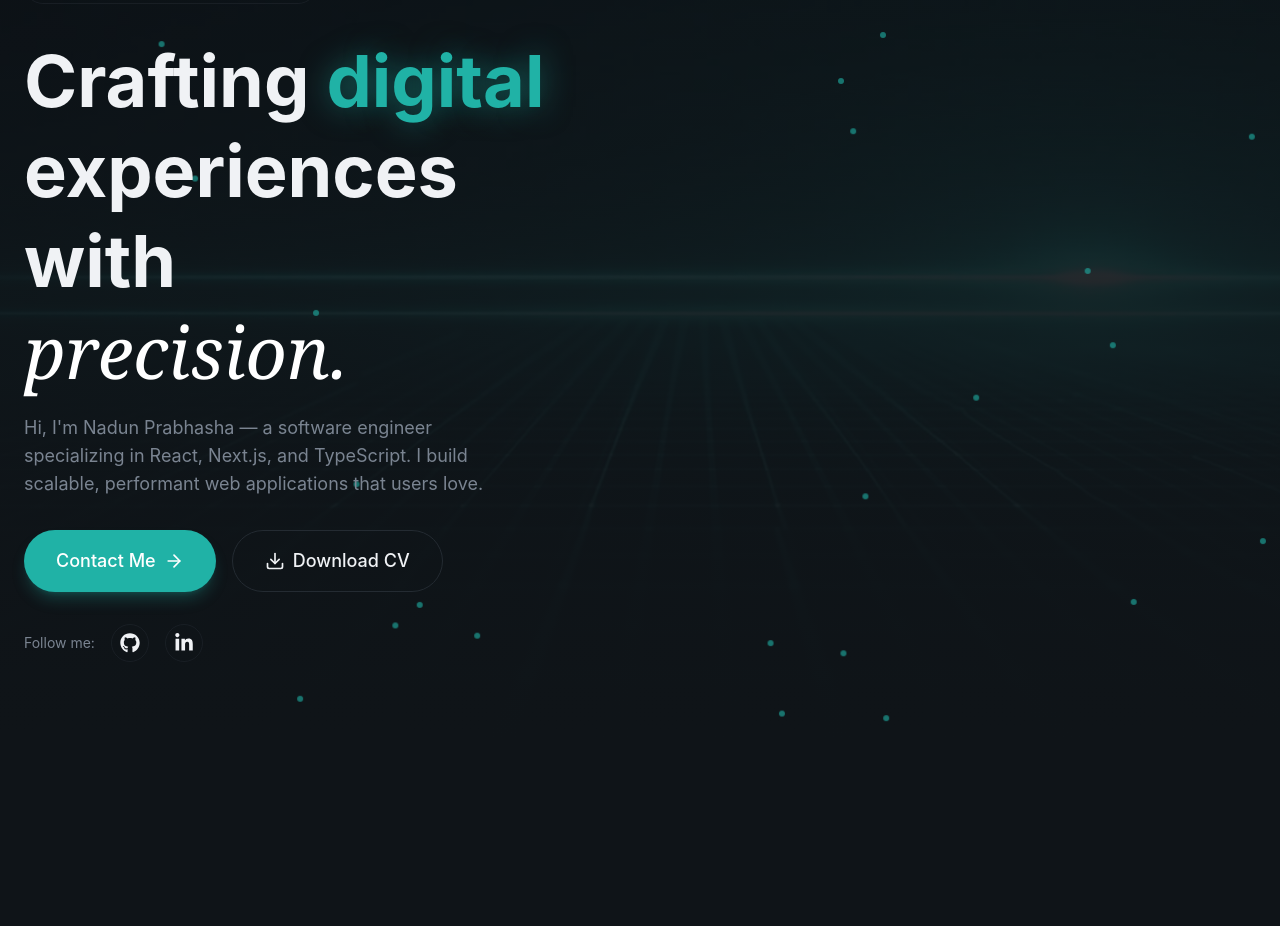
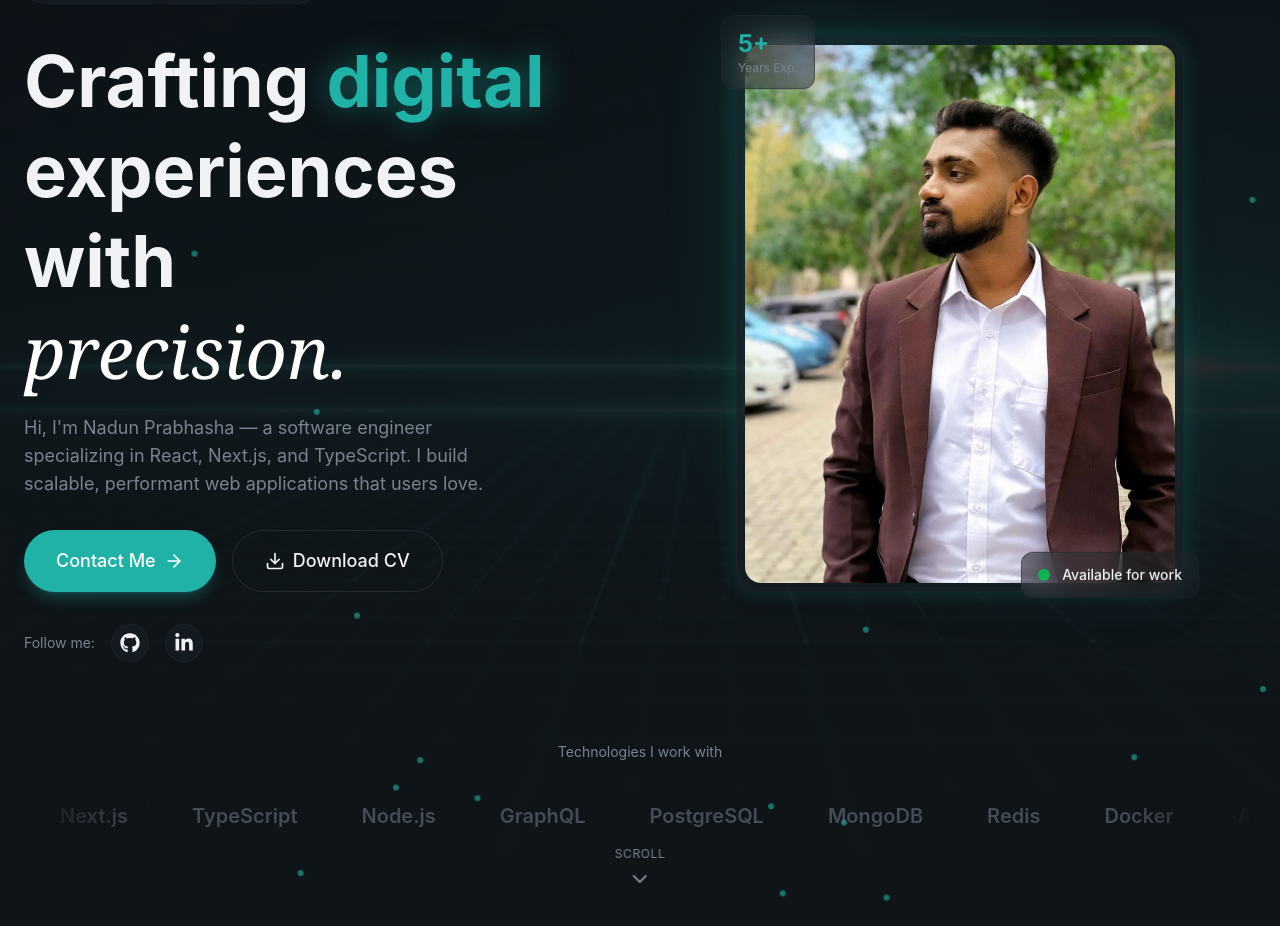
Before and after one commit to NadunPrabhasha/MY-PERSONAL-PORTFOLIO, a React (Vite) app: page / in a window 1280 px wide. Shown: the part 162-1088 px from the top of the page. Before the commit the page ends 904 px from the top, so only its background shows below. Built offline with nearby package versions, Linux system fonts and the light colour scheme.

Commit message:
Enhance Hero section with profile image, skills marquee, and scroll prompt; update Navbar for scroll effect

```diff
--- a/src/index.css
+++ b/src/index.css
@@ -14,18 +14,22 @@
 
   --color-muted: #252e37;
   --color-muted-foreground: #7a8491;
+
   --color-border: #242b32;
 
   --radius: 0.75rem;
 
   --color-highlight: #f5a623;
   --color-surface: #1a2329;
-
 }
 
 @layer base {
   html {
     scroll-behavior: smooth;
+  }
+
+  button {
+    cursor: pointer;
   }
 
   body {
@@ -41,21 +45,27 @@
 
 @layer components {
   .glass {
-    background-color: color-mix(in srgb, var(--color-surface) 50%, transparents);
-    backdrop-filter: blur(16);
+    background-color: color-mix(in srgb, var(--color-surface) 50%, transparent);
+    backdrop-filter: blur(16px);
     border: 1px solid color-mix(in srgb, var(--color-border) 50%, transparent);
   }
 
   .glass-strong {
-    background-color: color-mix(in srgb, var(--color-surface) 80%, transparents);
+    background-color: color-mix(in srgb, var(--color-surface) 80%, transparent);
     backdrop-filter: blur(24px);
     border: 1px solid color-mix(in srgb, var(--color-border) 60%, transparent);
   }
 
   .glow-text {
-    text-shadow: 0 0 30px color-mix(in srgb, var(--color-primary) 50%, transparent);
+    text-shadow: 0 0 30px
+      color-mix(in srgb, var(--color-primary) 50%, transparent);
   }
 
+  .glow-border {
+    box-shadow: 0 0 20px
+        color-mix(in srgb, var(--color-primary) 20%, transparent),
+      inset 0 0 20px color-mix(in srgb, var(--color-primary) 5%, transparent);
+  }
 }
 
 @layer utilities {
@@ -65,7 +75,6 @@
       transform: translateY(20px);
       filter: blur(10px);
     }
-
     to {
       opacity: 1;
       transform: translateY(0);
@@ -74,27 +83,50 @@
   }
 
   @keyframes slow-drift {
-
     0%,
     100% {
       transform: translate(0, 0);
     }
-
     25% {
       transform: translate(20px, -30px);
     }
-
     50% {
       transform: translate(-15px, -20px);
     }
-
     75% {
       transform: translate(30px, 10px);
     }
   }
 
+  @keyframes float {
+    0%,
+    100% {
+      transform: translateY(0);
+    }
+    50% {
+      transform: translateY(-10px);
+    }
+  }
+
+  @keyframes marquee {
+    0% {
+      transform: translateX(0);
+    }
+    100% {
+      transform: translateX(-50%);
+    }
+  }
+
   .animate-fade-in {
     animation: fade-in 0.8s ease-out both;
+  }
+
+  .animate-float {
+    animation: float 4s ease-in-out infinite;
+  }
+
+  .animate-marquee {
+    animation: marquee 30s linear infinite;
   }
 
   .animation-delay-100 {
@@ -129,7 +161,6 @@
     0% {
       stroke-dashoffset: 400;
     }
-
     100% {
       stroke-dashoffset: -550;
     }
@@ -144,4 +175,10 @@
     backdrop-filter: blur(16px);
     box-shadow: 0 0 20px color-mix(in srgb, #26c4b8 20%, transparent);
   }
+
+  .timeline-glow {
+    box-shadow: 0 0 40px
+        color-mix(in srgb, var(--color-primary) 35%, transparent),
+      0 0 80px color-mix(in srgb, var(--color-primary) 25%, transparent);
+  }
 }
--- a/src/layout/Navbar.jsx
+++ b/src/layout/Navbar.jsx
@@ -1,6 +1,6 @@
 import { Menu, X } from "lucide-react"
 import Button from "../components/Button"
-import { useState } from "react"
+import { useEffect, useState } from "react"
 
 const navLinks = [
   { href: "#about", label: "About" },
@@ -13,9 +13,22 @@
 export default function Navbar() {
 
   const [isMobileMenuOpen, setIsMobileMenuOpen] = useState(false)
+  const [isScrolled, setIsScrolled] = useState(false);
+
+  useEffect(() => {
+    const handleScroll = () => {
+      setIsScrolled(window.scrollY > 50);
+    };
+
+    window.addEventListener("scroll", handleScroll);
+
+    return () => window.removeEventListener("scroll", handleScroll);
+  }, []);
 
   return (
-    <header className="fixed top-0 left-0 right-0 bg-transparent py-5 z-50 ">
+    <header className={`fixed top-0 left-0 right-0 transition-all duration-500 ${
+        isScrolled ? "glass-strong py-3" : "bg-transparent py-5"
+      }  z-50`}>
       <nav className="container mx-auto px-6 flex items-center justify-between">
         <a
           href="#"
@@ -47,7 +60,7 @@
           className="md:hidden p-2 text-foreground cursor-pointer"
           onClick={() => setIsMobileMenuOpen((prev) => !prev)}
         >
-         {isMobileMenuOpen ? <X size={24} /> : <Menu size={24} />}
+          {isMobileMenuOpen ? <X size={24} /> : <Menu size={24} />}
         </button>
       </nav>
 
--- a/src/sections/Hero.jsx
+++ b/src/sections/Hero.jsx
@@ -1,7 +1,28 @@
-import { ArrowRight, Download } from "lucide-react"
+import { ArrowRight, ChevronDown, Download } from "lucide-react"
 import { FaGithub, FaLinkedinIn } from "react-icons/fa"
 import Button from "../components/Button"
 import AnimatedBorderButton from "../components/AnimatedBorderButton"
+
+const skills = [
+  "React",
+  "Next.js",
+  "TypeScript",
+  "Node.js",
+  "GraphQL",
+  "PostgreSQL",
+  "MongoDB",
+  "Redis",
+  "Docker",
+  "AWS",
+  "Vercel",
+  "Tailwind CSS",
+  "Prisma",
+  "Jest",
+  "Cypress",
+  "Figma",
+  "Git",
+  "GitHub Actions",
+];
 
 
 function Hero() {
@@ -14,7 +35,7 @@
           alt="Hero image"
           className="w-full h-full object-cover opacity-40"
         />
-        <div className="absolute inset-0 bg-gradient-to-b from-background/20 via-background/80 to-background" />
+        <div className="absolute inset-0 bg-linear-to-b from-background/20 via-background/80 to-background" />
       </div>
 
       {/* Green Dots */}
@@ -97,13 +118,83 @@
                 </a>
               ))}
             </div>
-
+          </div>
+          {/* Right Column - Profile Image */}
+          <div className="relatice animate-fade-in animation-delay-300" >
+            {/* Profile Image */}
+            <div className="relative max-w-md mx-auto">
+              <div
+                className="absolute inset-0
+              rounded-3xl bg-linear-to-br
+              from-primary/30 via-transparent
+              to-primary/10 blur-2xl animate-pulse"
+              />
+              <div className="relative glass rounded-3xl p-2 glow-border">
+                <img
+                  src="/profile-photo.jpg"
+                  alt="Pedro Machado"
+                  className="w-full aspect-4/5 object-cover rounded-2xl"
+                />
+                {/* Floating Badge */}
+                <div className="absolute -bottom-4 -right-4 glass rounded-xl px-4 py-3 animate-float">
+                  <div className="flex items-center gap-3">
+                    <div className="w-3 h-3 bg-green-500 rounded-full animate-pulse" />
+                    <span className="text-sm font-medium">
+                      Available for work
+                    </span>
+                  </div>
+                </div>
+                {/* Stats Badge */}
+                <div className="absolute -top-4 -left-4 glass rounded-xl px-4 py-3 animate-float animation-delay-500">
+                  <div className="text-2xl font-bold text-primary">5+</div>
+                  <div className="text-xs text-muted-foreground">
+                    Years Exp.
+                  </div>
+                </div>
+              </div>
+            </div>
           </div>
         </div>
 
-
+        {/* Skills Section */}
+        <div className="mt-20 animate-fade-in animation-delay-600">
+          <p className="text-sm text-muted-foreground mb-6 text-center">
+            Technologies I work with
+          </p>
+          <div className="relative overflow-hidden">
+            <div
+              className="absolute left-0 top-0 bottom-0 w-32
+             bg-linear-to-r from-background to-transparent z-10"
+            />
+            <div
+              className="absolute right-0 top-0 bottom-0 w-32
+             bg-linear-to-l from-background to-transparent z-10"
+            />
+            <div className="flex animate-marquee">
+              {[...skills, ...skills].map((skill, idx) => (
+                <div key={idx} className="shrink-0 px-8 py-4">
+                  <span className="text-xl font-semibold text-muted-foreground/50 hover:text-muted-foreground transition-colors">
+                    {skill}
+                  </span>
+                </div>
+              ))}
+            </div>
+          </div>
+        </div>
       </div>
 
+      <div
+        className="absolute bottom-8 left-1/2 -translate-x-1/2
+      animate-fade-in animation-delay-800"
+      >
+        <a
+          href="#about"
+          className="flex flex-col items-center gap-2 text-muted-foreground hover:text-primary transition-colors group"
+        >
+          <span className="text-xs uppercase tracking-wider">Scroll</span>
+          <ChevronDown className="w-6 h-6 animate-bounce" />
+        </a>
+      </div>
     </section>
   )
 }
```
